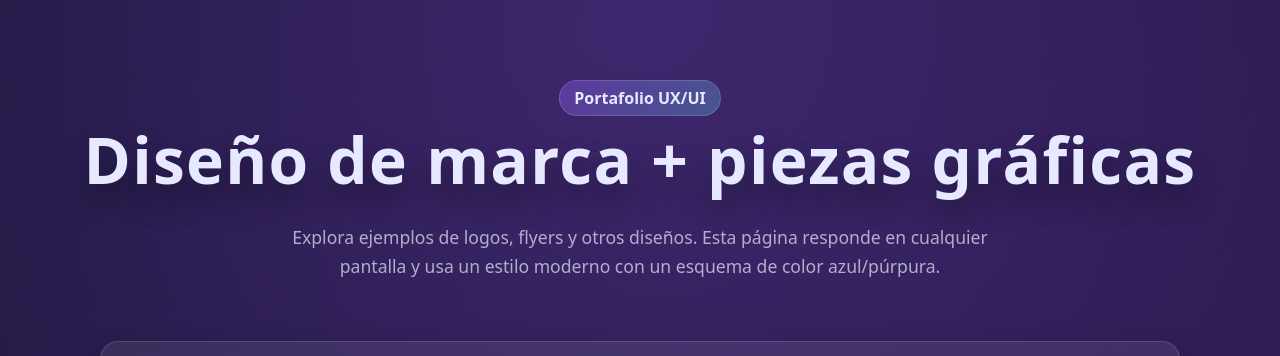
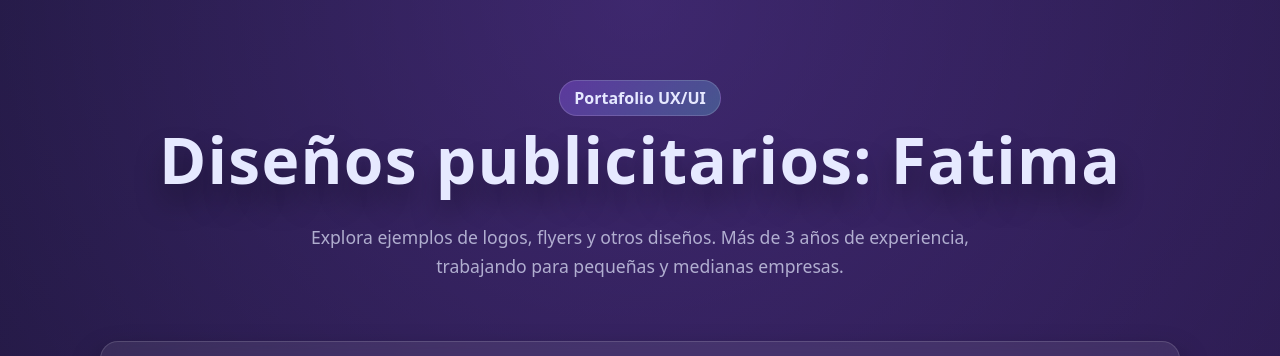
Before and after one commit to FatimaVPL/PortafolioImagen, a plain HTML site: page index.html in a window 1280 px wide. Shown: the top 356 px of the page. Drawn offline with Linux system fonts and the light colour scheme.

Commit message:
Final
Co-authored-by: Copilot <copilot@github.com>

```diff
--- a/index.html
+++ b/index.html
@@ -215,8 +215,8 @@
 
     <header class="hero">
         <span class="hero-accent">Portafolio UX/UI</span>
-        <h1>Diseño de marca + piezas gráficas</h1>
-        <p>Explora ejemplos de logos, flyers y otros diseños. Esta página responde en cualquier pantalla y usa un estilo moderno con un esquema de color azul/púrpura.</p>
+        <h1>Diseños publicitarios: Fatima</h1>
+        <p>Explora ejemplos de logos, flyers y otros diseños. Más de 3 años de experiencia, trabajando para pequeñas y medianas empresas.</p>
     </header>
 
     <main>
```
